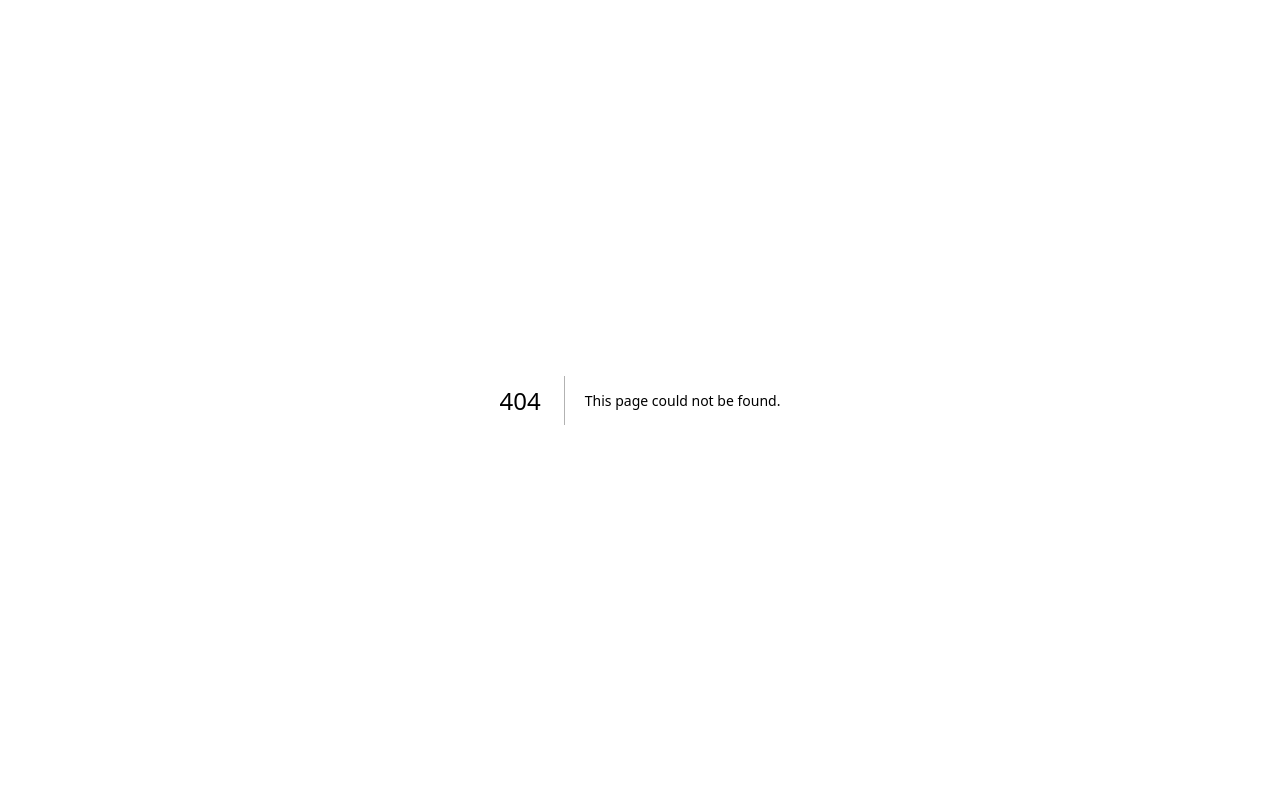
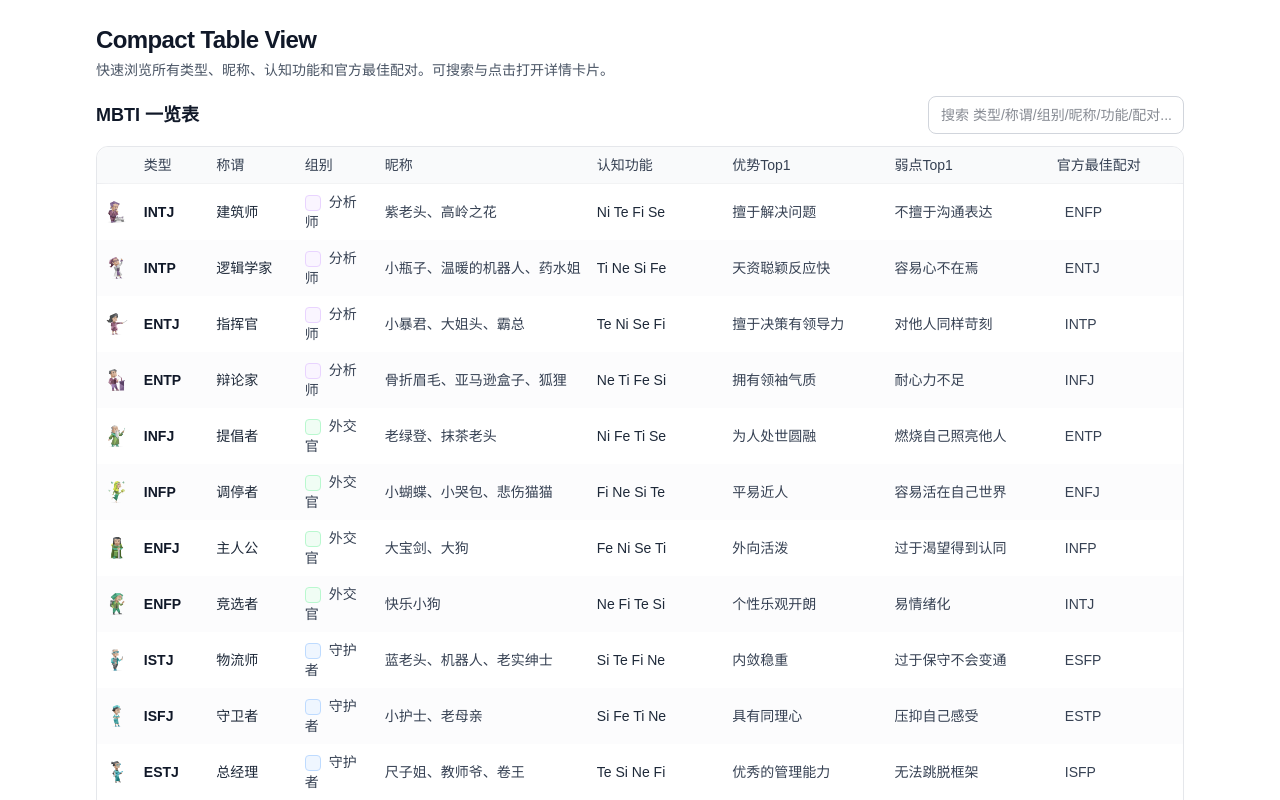
Before and after one commit to SonghaiFan/frankie-mbti, a Next.js app: page /compact in a window 1280 px wide. Before the commit this address had no page. Shown: the top 800 px of the page. Built offline with nearby package versions, Linux system fonts and the light colour scheme.

Commit message:
feat: Add compact view mode and corresponding components for enhanced MBTI type browsing

```diff
--- /dev/null
+++ b/src/app/compact/page.tsx
@@ -0,0 +1,22 @@
+import { MBTICompactTable } from "@/components/mbti-compact-table";
+
+export const metadata = {
+  title: "MBTI Compact Table",
+  description: "A compact tabular view of MBTI types for quick scanning.",
+};
+
+export default function CompactPage() {
+  return (
+    <main className="px-4 sm:px-6 lg:px-8 py-6 max-w-6xl mx-auto">
+      <div className="mb-4">
+        <h1 className="text-xl sm:text-2xl font-bold tracking-tight text-gray-900 dark:text-gray-100">
+          Compact Table View
+        </h1>
+        <p className="text-sm text-gray-600 dark:text-gray-400 mt-1">
+          快速浏览所有类型、昵称、认知功能和官方最佳配对。可搜索与点击打开详情卡片。
+        </p>
+      </div>
+      <MBTICompactTable />
+    </main>
+  );
+}
--- a/src/components/grid-view-switcher.tsx
+++ b/src/components/grid-view-switcher.tsx
@@ -23,6 +23,12 @@ const viewModes = [
     description: "16×16配对关系矩阵",
     icon: "💕",
   },
+  {
+    id: "compact" as GridViewMode,
+    name: "一览表",
+    description: "表格快速浏览与检索",
+    icon: "🗂️",
+  },
 ];
 
 export function GridViewSwitcher() {
@@ -31,7 +37,7 @@ export function GridViewSwitcher() {
 
   return (
     <div className="mb-4 sm:mb-6 px-2 sm:px-0">
-      <div className="grid grid-cols-1 sm:grid-cols-3 gap-2 sm:gap-3">
+      <div className="grid grid-cols-1 sm:grid-cols-4 gap-2 sm:gap-2">
         {viewModes.map((mode) => {
           const isActive = viewMode === mode.id;
 
--- a/src/components/match-matrix-view.tsx
+++ b/src/components/match-matrix-view.tsx
@@ -272,8 +272,8 @@ export function MatchMatrixView() {
                       <Image
                         src={`/mbti_img/${type.image}`}
                         alt={type.title}
-                        width={20}
-                        height={20}
+                        width={40}
+                        height={40}
                         className="mb-1 rounded-full"
                       />
                     )}
--- /dev/null
+++ b/src/components/mbti-compact-table.tsx
@@ -0,0 +1,167 @@
+"use client";
+
+import { useMemo, useState } from "react";
+import { mbtiTypes } from "@/data/mbti-data";
+import { cn } from "@/lib/utils";
+import Image from "next/image";
+import { useMBTIStore } from "@/store/mbti-store";
+import { mbtiGroupColors } from "@/styles/mbti-styles";
+
+interface Column {
+  key: string;
+  label: string;
+  width?: string;
+  className?: string;
+}
+
+const columns: Column[] = [
+  { key: "type", label: "类型", width: "w-20", className: "font-mono" },
+  { key: "title", label: "称谓", width: "w-28" },
+  { key: "group", label: "组别", width: "w-24" },
+  { key: "nickname", label: "昵称", width: "w-40" },
+  { key: "cognitiveFunctions", label: "认知功能", width: "w-44 font-mono" },
+  { key: "strengthTop1", label: "优势Top1", width: "w-44" },
+  { key: "weaknessTop1", label: "弱点Top1", width: "w-44" },
+  { key: "bestPartners", label: "官方最佳配对", width: "w-40" },
+];
+
+export function MBTICompactTable() {
+  const [query, setQuery] = useState("");
+  const expandCard = useMBTIStore((s) => s.expandCard);
+
+  const filtered = useMemo(() => {
+    const q = query.trim().toLowerCase();
+    if (!q) return mbtiTypes;
+    return mbtiTypes.filter((t) =>
+      [
+        t.type,
+        t.title,
+        t.group,
+        t.nickname,
+        t.cognitiveFunctions,
+        ...(t.strengths || []),
+        ...(t.weaknesses || []),
+        ...(t.bestPartners || []),
+      ]
+        .join(" ")
+        .toLowerCase()
+        .includes(q)
+    );
+  }, [query]);
+
+  return (
+    <div className="space-y-3">
+      {/* Header */}
+      <div className="flex items-center justify-between gap-3">
+        <h2 className="text-base sm:text-lg font-semibold text-gray-900 dark:text-gray-100">
+          MBTI 一览表
+        </h2>
+        <input
+          value={query}
+          onChange={(e) => setQuery(e.target.value)}
+          placeholder="搜索 类型/称谓/组别/昵称/功能/配对..."
+          className="px-3 py-2 text-sm rounded-lg border border-gray-300 dark:border-gray-700 bg-white/80 dark:bg-gray-900/40 text-gray-900 dark:text-gray-100 focus:outline-none focus:ring-2 focus:ring-gray-400/50 w-64"
+        />
+      </div>
+
+      {/* Table */}
+      <div className="overflow-x-auto rounded-xl border border-gray-200 dark:border-gray-700 bg-white dark:bg-gray-900/40">
+        <table className="min-w-full text-sm">
+          <thead className="sticky top-0 bg-gray-50/90 dark:bg-gray-800/80 backdrop-blur border-b border-gray-200 dark:border-gray-700 z-10">
+            <tr>
+              <th className="w-12 p-2" />
+              {columns.map((c) => (
+                <th
+                  key={c.key}
+                  className={cn(
+                    "text-left font-medium text-gray-700 dark:text-gray-300 p-2",
+                    c.width
+                  )}
+                >
+                  {c.label}
+                </th>
+              ))}
+            </tr>
+          </thead>
+          <tbody>
+            {filtered.map((t) => (
+              <tr
+                key={t.type}
+                className="even:bg-gray-50/50 dark:even:bg-gray-800/20 hover:bg-gray-100/70 dark:hover:bg-gray-800/50 transition-colors"
+              >
+                <td className="p-2 align-middle">
+                  <Image
+                    src={`/mbti_img/${t.image}`}
+                    alt={t.title}
+                    width={28}
+                    height={28}
+                    className="rounded"
+                  />
+                </td>
+                <td
+                  className={cn(
+                    "p-2 align-middle font-mono font-semibold text-gray-900 dark:text-gray-100 cursor-pointer hover:underline"
+                  )}
+                  onClick={() => expandCard(t)}
+                >
+                  {t.type}
+                </td>
+                <td className="p-2 align-middle text-gray-800 dark:text-gray-200">
+                  {t.title}
+                </td>
+                <td className="p-2 align-middle text-gray-700 dark:text-gray-300">
+                  <span
+                    className={cn(
+                      "inline-block w-4 h-4 rounded mr-2 align-middle border",
+                      mbtiGroupColors[t.color as keyof typeof mbtiGroupColors]
+                        ?.bg,
+                      mbtiGroupColors[t.color as keyof typeof mbtiGroupColors]
+                        ?.border
+                    )}
+                    title={t.group}
+                  />
+                  {t.group}
+                </td>
+                <td
+                  className="p-2 align-middle text-gray-700 dark:text-gray-300 truncate max-w-[240px]"
+                  title={t.nickname}
+                >
+                  {t.nickname}
+                </td>
+                <td className="p-2 align-middle font-mono text-gray-800 dark:text-gray-200">
+                  {t.cognitiveFunctions}
+                </td>
+                <td
+                  className="p-2 align-middle text-gray-700 dark:text-gray-300 truncate max-w-[240px]"
+                  title={(t.strengths && t.strengths[0]) || ""}
+                >
+                  {(t.strengths && t.strengths[0]) || "—"}
+                </td>
+                <td
+                  className="p-2 align-middle text-gray-700 dark:text-gray-300 truncate max-w-[240px]"
+                  title={(t.weaknesses && t.weaknesses[0]) || ""}
+                >
+                  {(t.weaknesses && t.weaknesses[0]) || "—"}
+                </td>
+                <td className="p-2 align-middle text-gray-700 dark:text-gray-300">
+                  {(t.bestPartners || []).length > 0 ? (
+                    <span className="inline-flex items-center gap-1 px-2 py-0.5 rounded ">
+                      {t.bestPartners?.join(" · ")}
+                    </span>
+                  ) : (
+                    <span className="text-gray-400">—</span>
+                  )}
+                </td>
+              </tr>
+            ))}
+          </tbody>
+        </table>
+      </div>
+
+      <p className="text-xs text-gray-500 dark:text-gray-400">
+        提示：点击类型代码可打开该类型的详细卡片；官方最佳配对来自
+        `bestPartners`。
+      </p>
+    </div>
+  );
+}
--- a/src/components/mbti-grid.tsx
+++ b/src/components/mbti-grid.tsx
@@ -5,9 +5,13 @@ import { DominantFunctionsView } from "@/components/dominant-functions-view";
 import { MatchMatrixView } from "@/components/match-matrix-view";
 import { GroupsView } from "@/components/groups-view";
 import { useMBTIStore } from "@/store/mbti-store";
+import { MBTICompactTable } from "@/components/mbti-compact-table";
+import { MBTICard } from "@/components/mbti-card";
 
 export function MBTIGrid() {
   const viewMode = useMBTIStore((state) => state.viewMode);
+  const selectedType = useMBTIStore((state) => state.selectedType);
+  const collapseCard = useMBTIStore((state) => state.collapseCard);
 
   return (
     <div className="space-y-6">
@@ -18,6 +22,17 @@ export function MBTIGrid() {
       {viewMode === "groups" && <GroupsView />}
       {viewMode === "dominantFunctions" && <DominantFunctionsView />}
       {viewMode === "matchPairs" && <MatchMatrixView />}
+      {viewMode === "compact" && <MBTICompactTable />}
+
+      {/* In compact view, render the selected card as a modal overlay */}
+      {viewMode === "compact" && selectedType && (
+        <MBTICard
+          type={selectedType}
+          isExpanded={true}
+          onExpand={() => {}}
+          onCollapse={collapseCard}
+        />
+      )}
     </div>
   );
 }
--- a/src/store/mbti-store.ts
+++ b/src/store/mbti-store.ts
@@ -1,7 +1,11 @@
 import { create } from "zustand";
 import { MBTIType } from "@/types/mbti";
 
-export type GridViewMode = "groups" | "dominantFunctions" | "matchPairs";
+export type GridViewMode =
+  | "groups"
+  | "dominantFunctions"
+  | "matchPairs"
+  | "compact";
 
 export interface MBTIState {
   selectedType: MBTIType | null;
```
